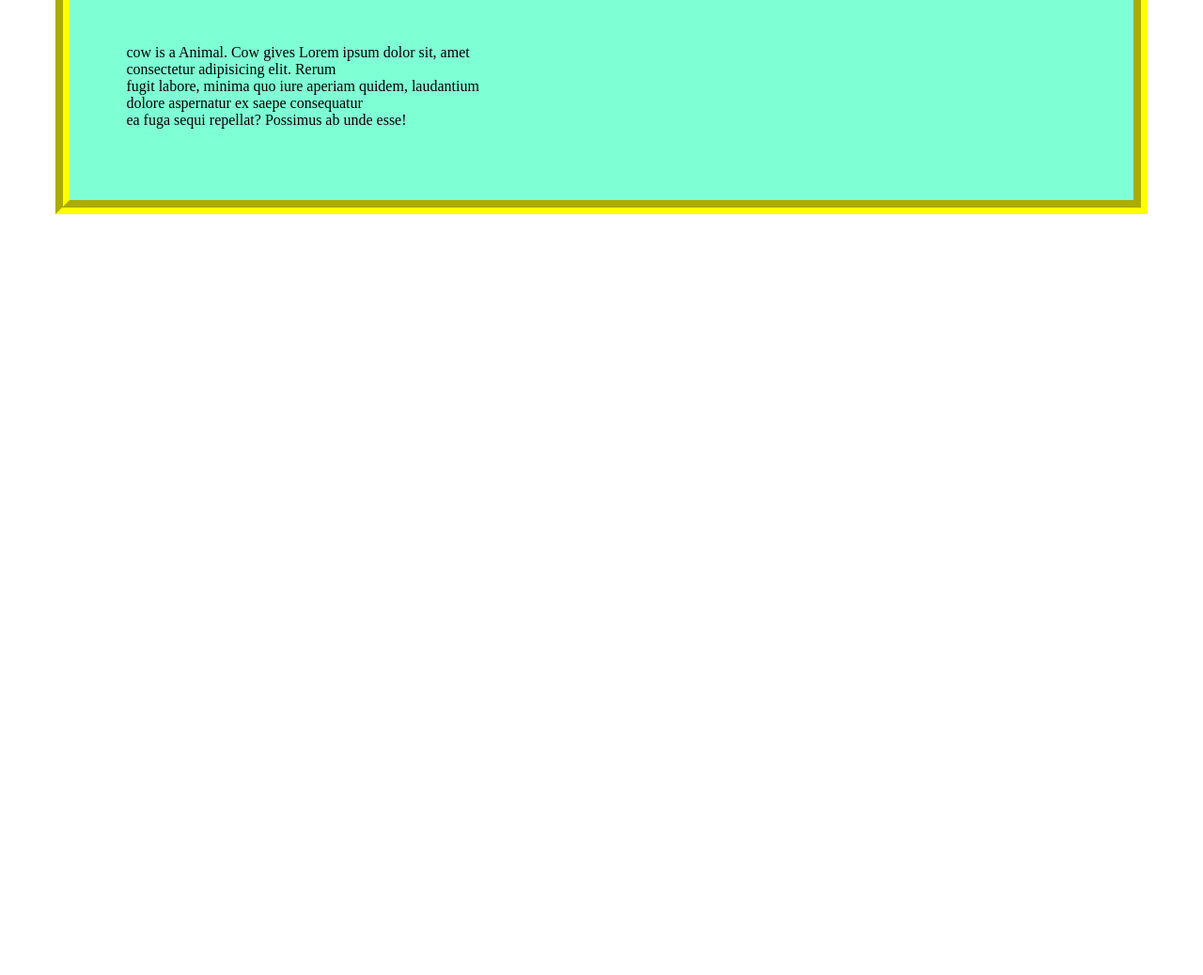
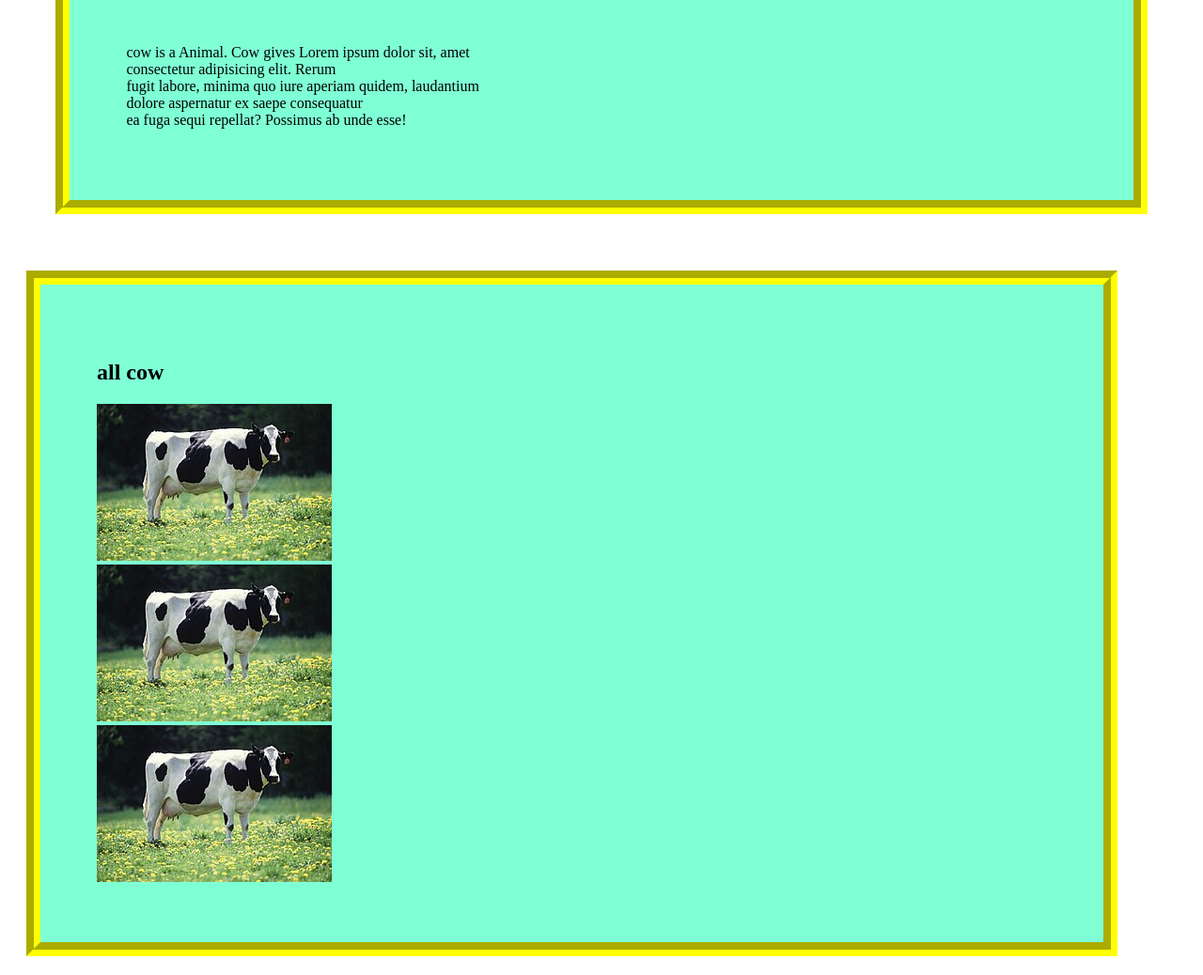
Before and after one commit to 2ferdous12/conceptual-html-css, a plain HTML site: page index.html in a window 1280 px wide. Shown: the part 1172-2210 px from the top of the page at 94% size. Before the commit the page ends 1460 px from the top, so only its background shows below. Drawn offline with Linux system fonts and the light colour scheme.

Commit message:
hero section completed and all

```diff
--- a/index.html
+++ b/index.html
@@ -20,5 +20,17 @@
         dolore aspernatur ex saepe consequatur <br>
         ea fuga sequi repellat? Possimus ab unde esse!</p>
 </div>
+<div class="cow-type">
+    <h2>all cow</h2>
+    <div>
+        <img src="Cow_female_black_white.jpg" alt="">
+    </div>
+    <div>
+        <img src="Cow_female_black_white.jpg" alt="">
+    </div>
+    <div>
+        <img src="Cow_female_black_white.jpg" alt="">
+    </div>
+</div>
 </body>
 </html>
--- a/styles/style.css
+++ b/styles/style.css
@@ -19,7 +19,7 @@ h1{
     letter-spacing: 10px;
 }
 
-.div{
+.div,#cow-type{
     background-color: aquamarine;
     margin: 60px auto;
     width: 80%;
@@ -41,3 +41,14 @@ h1{
     padding-bottom: 50px;
     margin-bottom: 50px;
 }
+
+.cow-type{
+    background-color: aquamarine;
+    margin: 60px auto;
+    width: 80%;
+    border-width: 15px;
+    padding: 60px;
+    border-color: yellow;
+    border-style: groove;
+    margin: 20px;
+}
```
